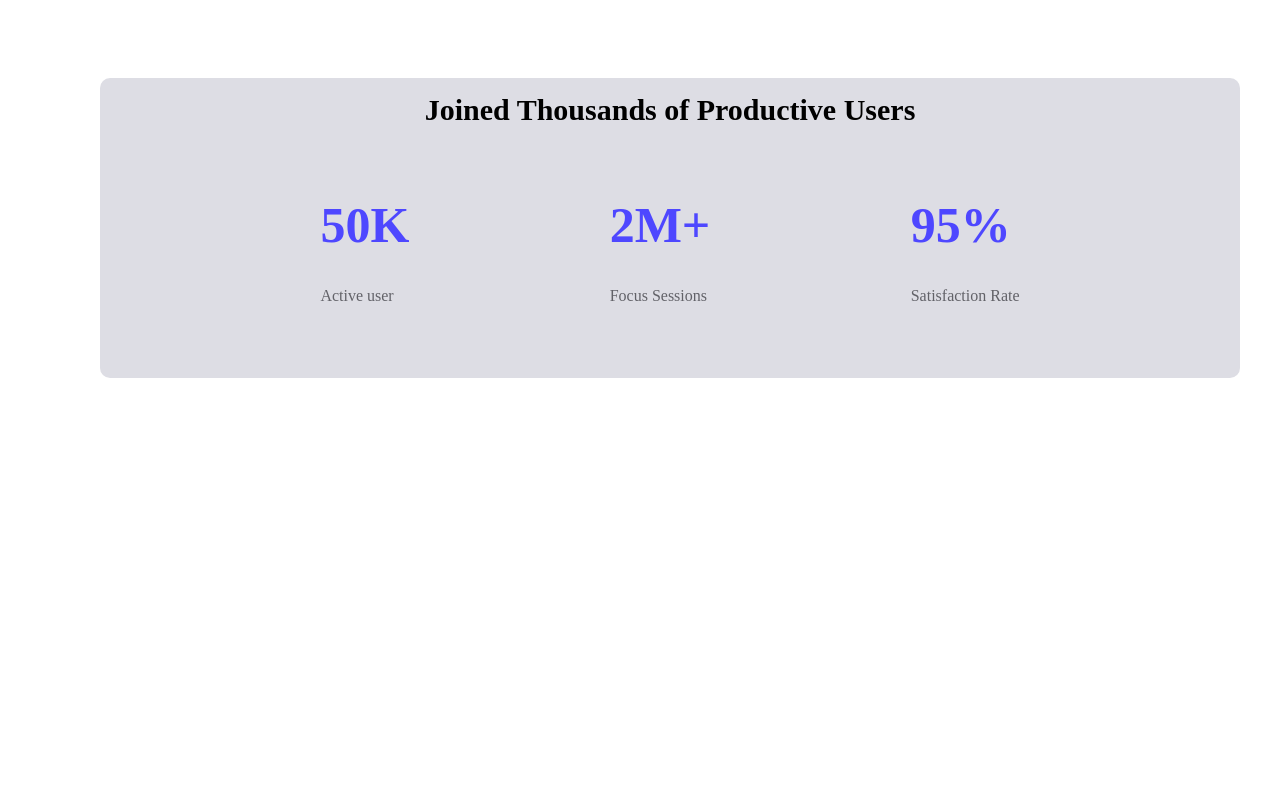
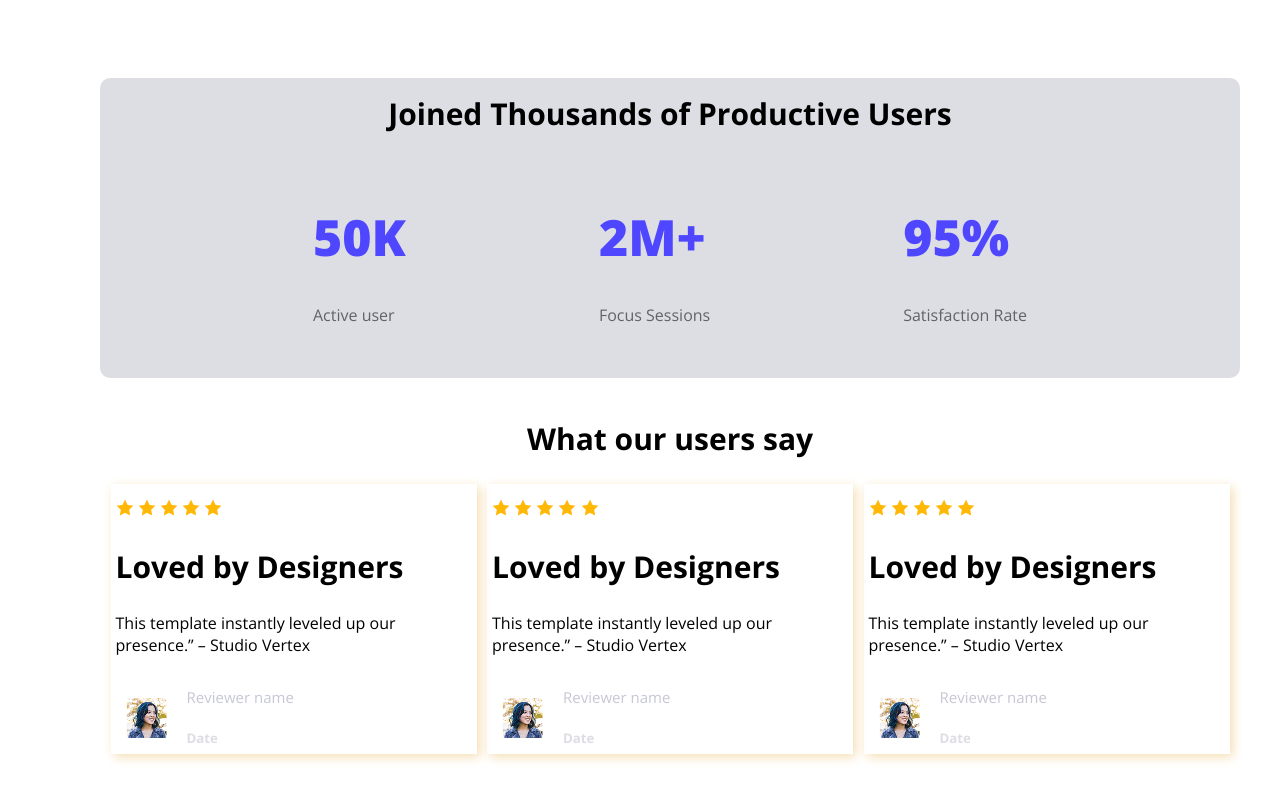
Before and after one commit to sumon10c/ASSIGNMENT-001, a plain HTML site: page index.html in a window 1280 px wide. Shown: the part 1022-1822 px from the top of the page. Before the commit the page ends 1440 px from the top, so only its background shows below. Drawn offline with nearby package versions, Linux system fonts and the light colour scheme.

Commit message:
add feedback section

```diff
--- a/index.html
+++ b/index.html
@@ -4,9 +4,12 @@
     <meta charset="UTF-8">
     <meta name="viewport" content="width=device-width, initial-scale=1.0">
     <title>ASSIGNMENT-001</title>
+    <link rel="preconnect" href="https://fonts.googleapis.com">
+<link rel="preconnect" href="https://fonts.gstatic.com" crossorigin>
+<link href="https://fonts.googleapis.com/css2?family=Open+Sans:ital,wght@0,300..800;1,300..800&family=Poppins:ital,wght@0,100;0,200;0,300;0,400;0,500;0,600;0,700;0,800;0,900;1,100;1,200;1,300;1,400;1,500;1,600;1,700;1,800;1,900&display=swap" rel="stylesheet">
     <link rel="stylesheet" href="style.css">
 </head>
-<body>
+<body class="open-sans-normal">
     <header>
        <nav>
        <h2 class="logo">LOGO</h2>
@@ -58,7 +61,82 @@
         </div>
        </div>
 
+       <div class="Feedback">
+           <h2>What our users say</h2>
 
+            <div class="feedback-section">
+                <div class="user-feedback">
+                    <div class="star-icon">
+                        <img src="B12A01-landing-launchpad/Assets/icon-star.png" alt="">
+                        <img src="B12A01-landing-launchpad/Assets/icon-star.png" alt="">
+                        <img src="B12A01-landing-launchpad/Assets/icon-star.png" alt="">
+                        <img src="B12A01-landing-launchpad/Assets/icon-star.png" alt="">
+                        <img src="B12A01-landing-launchpad/Assets/icon-star.png" alt="">
+
+                        <h2 class="loved-by">Loved by Designers</h2>
+                        <p>This template instantly leveled up our presence.” – Studio Vertex</p>
+
+                        <div class="user-img">
+                            <div class="use-pic"><img src="B12A01-landing-launchpad/Assets/avatar.png" alt=""></div>
+                            <div class="user-name">
+                                <p>Reviewer name</p>
+                                <h5>Date</h5>
+                            </div>
+                        </div>
+
+
+                    </div>
+                   </div>
+
+                   <div class="user-feedback">
+                    <div class="star-icon">
+                        <img src="B12A01-landing-launchpad/Assets/icon-star.png" alt="">
+                        <img src="B12A01-landing-launchpad/Assets/icon-star.png" alt="">
+                        <img src="B12A01-landing-launchpad/Assets/icon-star.png" alt="">
+                        <img src="B12A01-landing-launchpad/Assets/icon-star.png" alt="">
+                        <img src="B12A01-landing-launchpad/Assets/icon-star.png" alt="">
+
+                        <h2 class="loved-by">Loved by Designers</h2>
+                        <p>This template instantly leveled up our presence.” – Studio Vertex</p>
+
+                        <div class="user-img">
+                            <div class="use-pic"><img src="B12A01-landing-launchpad/Assets/avatar.png" alt=""></div>
+                            <div class="user-name">
+                                <p>Reviewer name</p>
+                                <h5>Date</h5>
+                            </div>
+                        </div>
+
+
+                    </div>
+                   </div>
+
+                   <div class="user-feedback">
+                    <div class="star-icon">
+                        <img src="B12A01-landing-launchpad/Assets/icon-star.png" alt="">
+                        <img src="B12A01-landing-launchpad/Assets/icon-star.png" alt="">
+                        <img src="B12A01-landing-launchpad/Assets/icon-star.png" alt="">
+                        <img src="B12A01-landing-launchpad/Assets/icon-star.png" alt="">
+                        <img src="B12A01-landing-launchpad/Assets/icon-star.png" alt="">
+
+                        <h2 class="loved-by">Loved by Designers</h2>
+                        <p>This template instantly leveled up our presence.” – Studio Vertex</p>
+
+                        <div class="user-img">
+                            <div class="use-pic"><img src="B12A01-landing-launchpad/Assets/avatar.png" alt=""></div>
+                            <div class="user-name">
+                                <p>Reviewer name</p>
+                                <h5>Date</h5>
+                            </div>
+                        </div>
+
+
+                    </div>
+                   </div>
+            </div>
+
+
+       </div>
 
     </main>
 
--- a/style.css
+++ b/style.css
@@ -1,3 +1,12 @@
+/* font */
+.open-sans-normal {
+    font-family: "Open Sans", sans-serif;
+    font-optical-sizing: auto;
+    font-style: normal;
+    font-variation-settings:
+      "wdth" 100;
+  }
+
 body{
     padding: 0;
     margin: 0;
@@ -99,5 +108,57 @@ nav{
 }
 .active p{
     color: #626268;
-    margin-bottom: 0px;
 }
+
+/* Feedback */
+.Feedback{
+    height: 370px;
+    width: 1140px;
+    /* border: 2px solid black; */
+    margin-left: 100px;
+    margin-bottom: 20px;
+
+}
+.Feedback h2{
+    text-align: center;
+    font-size: 30px;
+}
+.feedback-section{
+    display: flex;
+    justify-content: space-evenly;
+}
+.star-icon{
+    margin-top: 15px;
+    margin-left: 5px;
+}
+
+.user-feedback{
+    width: 366px;
+    height: 270px;
+    /* border: 2px solid black; */
+    box-shadow: 3px 3px 10px wheat;
+
+}
+.loved-by{
+    margin-right: 73px;
+}
+.user-img{
+    display: flex;
+    align-items: center;
+
+}
+.use-pic{
+    margin-left: 10px;
+
+}
+.user-name{
+    display: block;
+    margin-left: 20px;
+}
+.user-name p{
+    color: #c7c7d6;
+    font-size: 15px;
+}
+.user-name h5{
+    color: #dddde4;
+}
```
